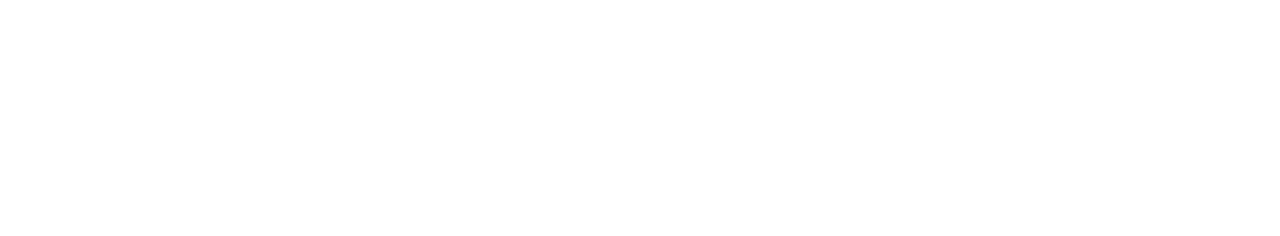
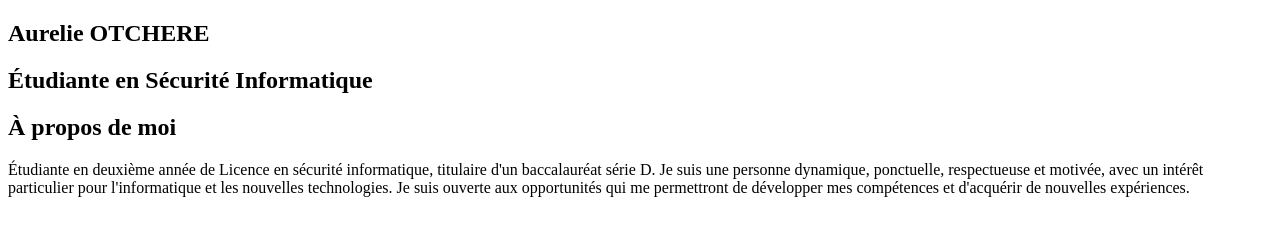
Before and after one commit to Aurelee-cmyk/Mon-CV, a plain HTML site: page index.html in a window 1280 px wide. Drawn offline with Linux system fonts and the light colour scheme.

Commit message:
Mise en place de la section description

```diff
--- a/index.html
+++ b/index.html
@@ -6,6 +6,22 @@
     <title>Mon-CV</title>
 </head>
 <body>
+    <section id="titre">
+    <h1>Aurelie OTCHERE</h1>
+    <h2>Étudiante en Sécurité Informatique</h2>
+    </section>
+    <section id="description">
+    <h2>À propos de moi</h2>
 
+    <p>
+        Étudiante en deuxième année de Licence en sécurité informatique,
+        titulaire d'un baccalauréat série D.
+        Je suis une personne dynamique, ponctuelle, respectueuse
+        et motivée, avec un intérêt particulier pour l'informatique
+        et les nouvelles technologies.
+        Je suis ouverte aux opportunités qui me permettront
+        de développer mes compétences et d'acquérir de nouvelles expériences.
+    </p>
+    </section>
 </body>
 </html>
```
